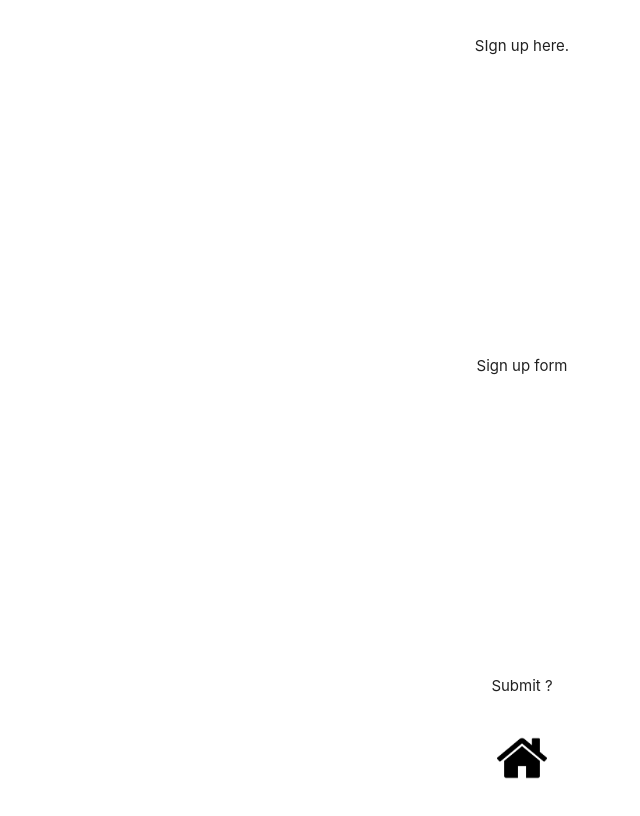
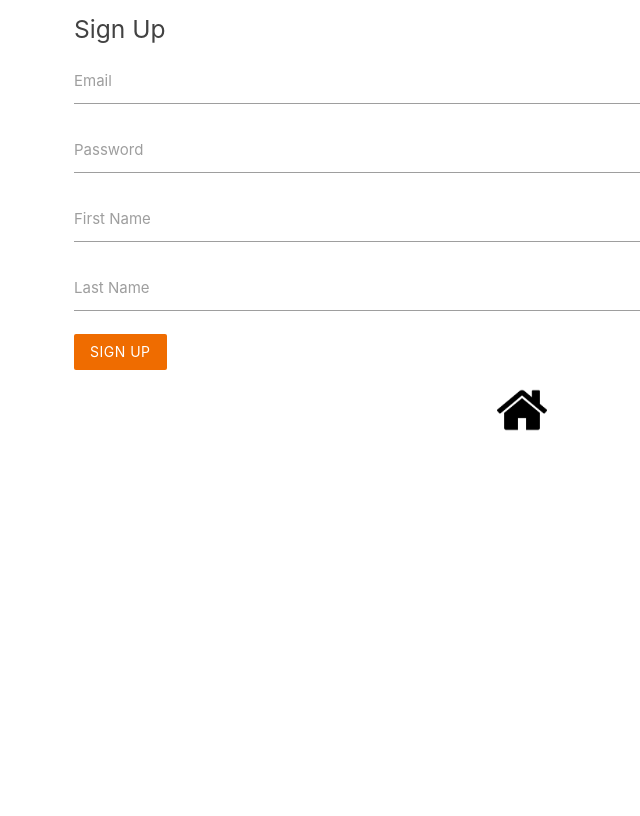
Before and after one commit to TudorPetrariu/MYtinerary-Travel-App, a React (Create React App) app in the folder client/: page /SignUp in a window 1280 px wide. Shown: the whole page, without its empty margins (118-758 px from the left). Built offline with nearby package versions, Linux system fonts and the light colour scheme.

Commit message:
refactored the Login and Sign Up components

```diff
--- a/client/public/index.html
+++ b/client/public/index.html
@@ -40,6 +40,7 @@
       To begin the development, run `npm start` or `yarn start`.
       To create a production bundle, use `npm run build` or `yarn build`.
     -->
+  <script src="https://cdnjs.cloudflare.com/ajax/libs/materialize/1.0.0/js/materialize.min.js"></script>
 </body>
 
 </html>
--- a/client/src/components/Itynerary.js
+++ b/client/src/components/Itynerary.js
@@ -2,34 +2,10 @@
 import { fetchSchema } from "../redux/actions/schemaAction"
 import { connect } from 'react-redux'
 import { HomeButton } from './HomeButton';
-import {
-    BrowserRouter as Router,
-    Switch,
-    Route,
-    Link,
-    useParams
-} from "react-router-dom";
 
 
 class Itynerary extends Component {
-    state = {
-        id: null
-    }
 
-
-    // render() {
-    //     console.log(this.props.schema)
-    //     if (!this.props.loading)
-    //         return (
-    //             <div className="container">
-    //                 <p>{this.props.schema[0].title}</p>
-    //             </div>
-    //         )
-    //     else
-    //         return (
-    //             <div>Loading ...</div>
-    //         )
-    // }
     componentDidMount() {
         let { name } = this.props.match.params;
         console.log(name)
@@ -42,13 +18,12 @@
         const ItyneraryList = schema.length ? (schema.map(schem => {
             return (
                 <div key={schem._id} className="container">
-                    <h5 >{schem.title}</h5>
+                    <h5 className="center">{schem.title}</h5>
                     <img src={schem.profilePic} alt="schemaImg" className="cityimages"></img>
+                    <p className="flow-text">{schem.duration}.</p>
                     <p className="flow-text">{schem.hashtag}</p>
-                    <p className="flow-text">{schem.duration}</p>
-                    <p className="flow-text">People rate this activity with {schem.rating}</p>
-
-                    <p className="flow-text">With just {schem.price} euros for the best journey </p>
+                    <p className="flow-text">People rate this activity with {schem.rating}.</p>
+                    <p className="flow-text">With just {schem.price} euros for the best journey ! </p>
                 </div>
             )
         })) : (
@@ -57,14 +32,14 @@
         return (
             <div className="app">
 
-                <div className="container">
 
-                    <h2 className="header-container">{ItyneraryList}</h2>
-                    <div className="mid-container"></div>
-                    <div className="footer-container">
-                        <HomeButton />
-                    </div>
+                <h5 className="center"> Find here your best activities</h5>
+                <div className="header-container center">{ItyneraryList}</div>
+                <div className="mid-container"></div>
+                <div className="footer-container">
+                    <HomeButton />
                 </div>
+
             </div>
         )
     }
--- a/client/src/components/LogIn.js
+++ b/client/src/components/LogIn.js
@@ -1,30 +1,54 @@
-import React from 'react'
 import { HomeButton } from './HomeButton'
 
-
-const LogIn = () => {
-
-    return (
-        <div className="app">
-            <div className="header-container">
-                <p className="itinerarydescription">LogIn to your account</p>
-            </div>
-
-            <div className="mid-container" >
-                <p className="itinerarydescription" >Enter mail and password</p>
-            </div>
+import React, { Component } from 'react'
 
 
 
+class SignIn extends Component {
+    state = {
+        email: '',
+        password: ''
 
+    }
 
-            <div className="footer-container">
-                <p className="itinerarydescription">LogIn</p>
+    handleChange = (e) => {
+        this.setState({
+            [e.target.id]: e.target.value
 
-                <HomeButton />
+        })
+    }
+    handleSubmit = (e) => {
+        e.preventDefault()
+        console.log(this.state)
+    }
+    render() {
+        return (
+            <div >
+                <div className="container">
+                    <form onSubmit={this.handleSubmit} className="white">
+                        <h5 className="grey-text text-darken-3">Sign In</h5>
+                        <div className="input-field">
+                            <label htmlFor="email">Email</label>
+                            <input type="email" id="email" onChange={this.handleChange} />
+                        </div>
+                        <div className="input-field">
+                            <label htmlFor="password">Password</label>
+                            <input type="password" id="password" onChange={this.handleChange} />
+                        </div>
+                        <div className="input-field">
+                            <button className="btn  orange darken-3 z-depth-0">LogIn</button>
+
+                        </div>
+
+                    </form>
+
+                    <div className="footer-container"><HomeButton /></div>
+
+                </div>
 
             </div>
-        </div>
-    )
+        )
+    }
 }
-export default LogIn;
+
+export default SignIn
--- a/client/src/components/SignUp.js
+++ b/client/src/components/SignUp.js
@@ -1,29 +1,64 @@
-import React from 'react'
-import HomeButton from './HomeButton'
+import { HomeButton } from './HomeButton'
 
-const SignUp = () => {
-    return (
-        <div className="app">
-            <div className="header-container">
-                <p className="itinerarydescription">SIgn up here.</p>
-            </div>
-
-            <div className="mid-container" >
-                <p className="itinerarydescription" >Sign up form</p>
-            </div>
+import React, { Component } from 'react'
 
 
 
+class SignUp extends Component {
+    state = {
+        email: '',
+        password: '',
+        firstName: '',
+        lastName: '',
 
+    }
 
-            <div className="footer-container">
-                <p className="itinerarydescription">Submit ?</p>
+    handleChange = (e) => {
+        this.setState({
+            [e.target.id]: e.target.value
 
-                <HomeButton />
+        })
+    }
+    handleSubmit = (e) => {
+        e.preventDefault()
+        console.log(this.state)
+    }
+    render() {
+        return (
+            <div >
+                <div className="container">
+                    <form onSubmit={this.handleSubmit} className="white">
+                        <h5 className="grey-text text-darken-3">Sign Up</h5>
+                        <div className="input-field">
+                            <label htmlFor="email">Email</label>
+                            <input type="email" id="email" onChange={this.handleChange} />
+                        </div>
+                        <div className="input-field">
+                            <label htmlFor="password">Password</label>
+                            <input type="password" id="password" onChange={this.handleChange} />
+                        </div>
+                        <div className="input-field">
+                            <label htmlFor="firstName">First Name</label>
+                            <input type="text" id="firstName" onChange={this.handleChange} />
+                        </div>
+                        <div className="input-field">
+                            <label htmlFor="lastName">Last Name</label>
+                            <input type="text" id="lastName" onChange={this.handleChange} />
+                        </div>
+                        <div className="input-field">
+                            <button className="btn orange darken-3 z-depth-0">Sign Up</button>
+
+                        </div>
+
+                    </form>
+
+                    <div className="footer-container"><HomeButton /></div>
+
+                </div>
 
             </div>
-        </div>
-    )
+        )
+    }
 }
 
-export default SignUp;
+export default SignUp
```
